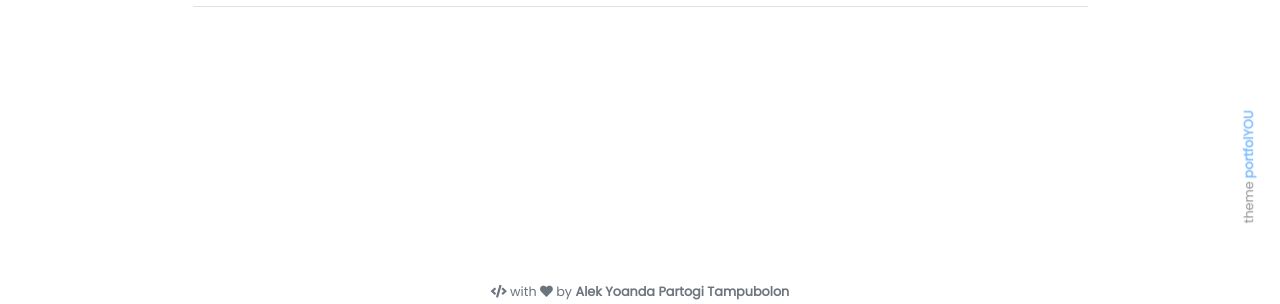
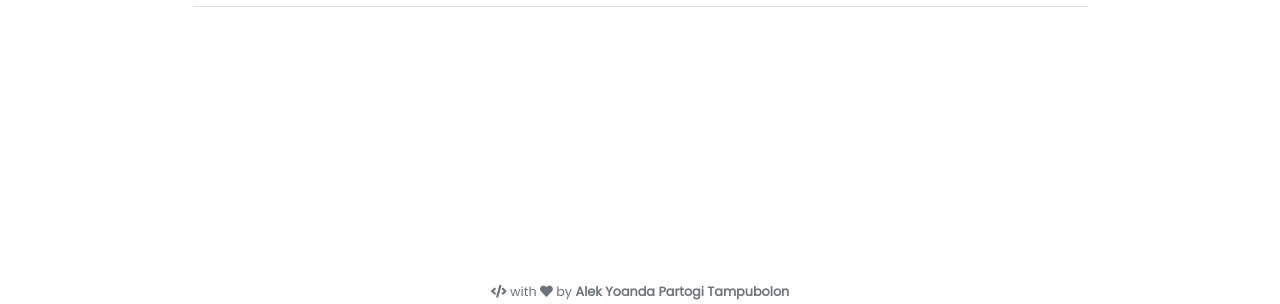
Before and after one commit to alekyoanda/alekyoanda.github.io, a Jekyll site: the page built from pages/tags.html, in a window 1280 px wide. Shown: the part 557-861 px from the top of the page. Built offline with Jekyll 4.4.1, drawn with Linux system fonts in a browser that asks for light colours.

Commit message:
Delete watermark

```diff
--- a/_includes/footer.html
+++ b/_includes/footer.html
@@ -6,11 +6,4 @@
   </small>
 
   {% include social.html %}
-
-  {%- assign theme_name = "portfolYOU" -%}
-  {%- assign theme_repo = "https://github.com/yousinix/portfolYOU" -%}
-  <small id="attribution">
-    theme <a href="{{ theme_repo }}">{{ theme_name }}</a>
-  </small>
-
 </footer>
```
